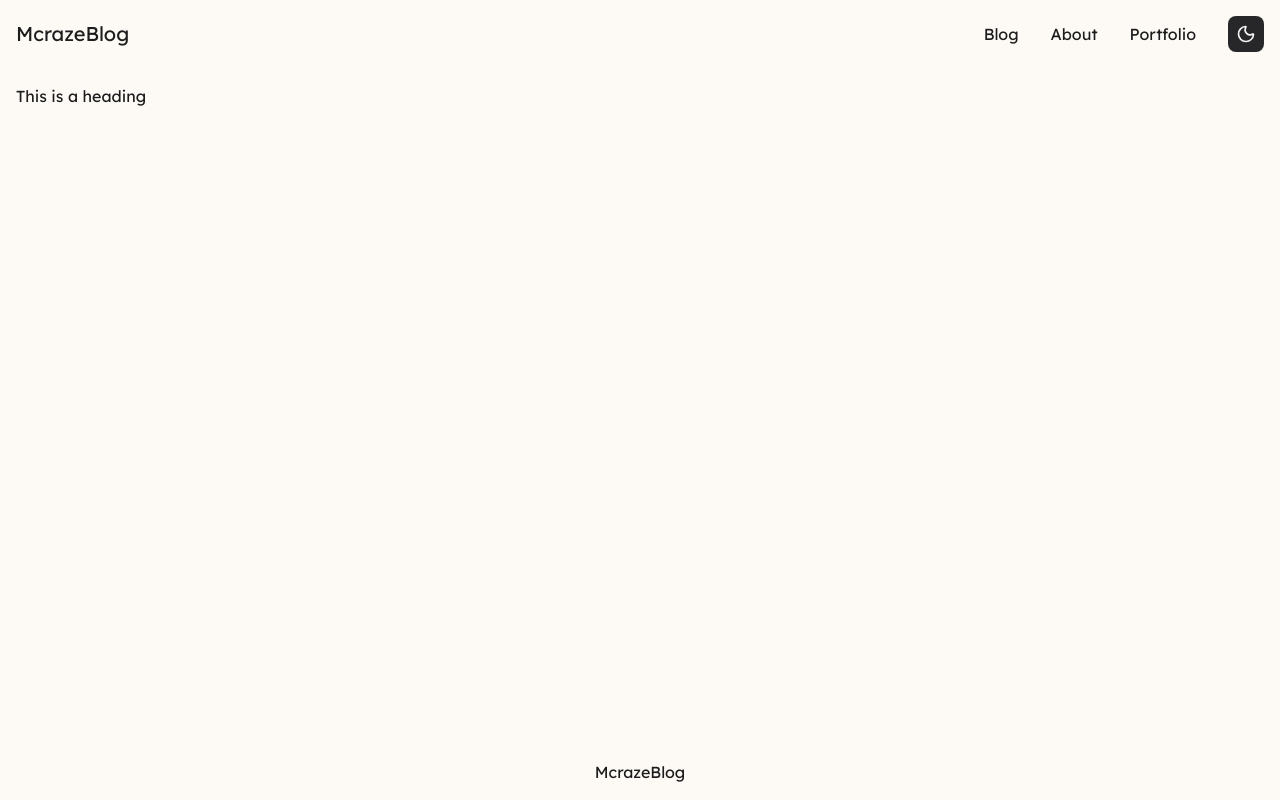
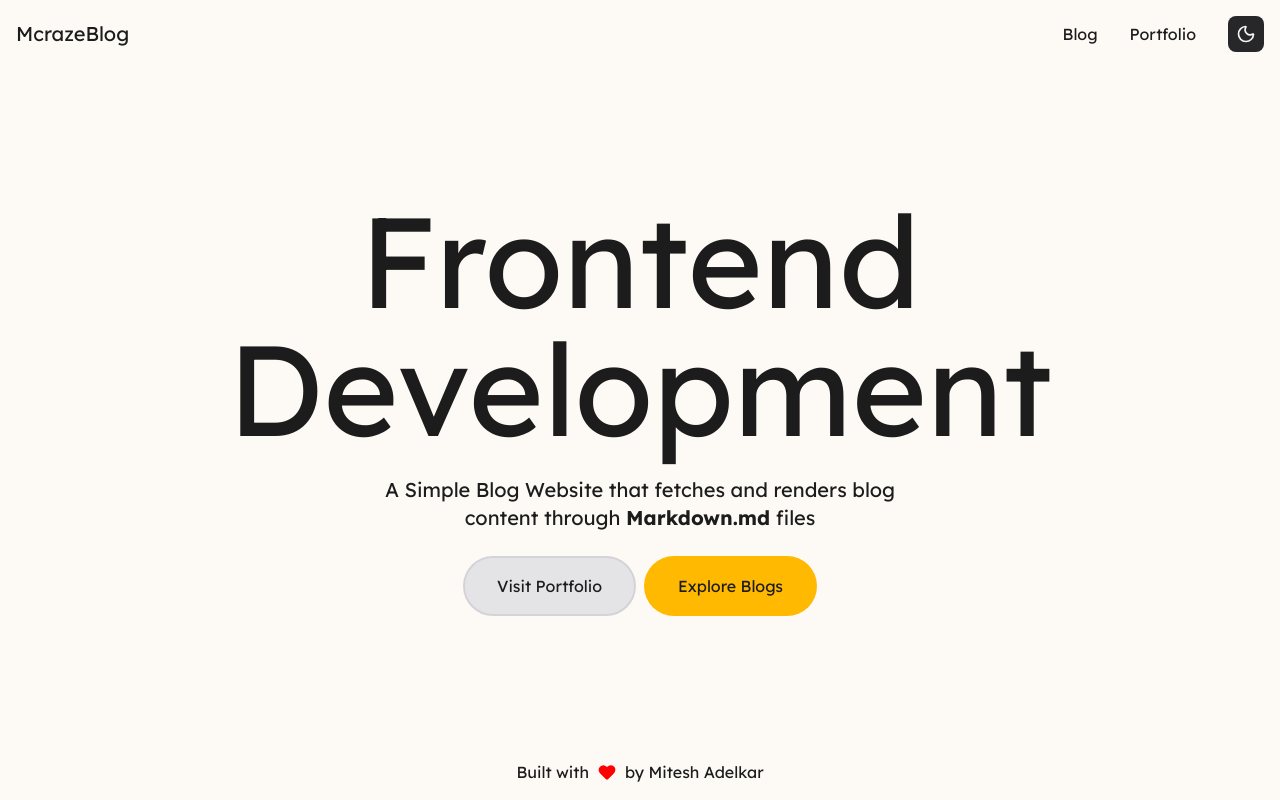
Before and after one commit to Mcraze/Markdown-Blog-Website, a Next.js app: page / in a window 1280 px wide. Built offline with nearby package versions, Linux system fonts and the light colour scheme.

Commit message:
Added search and Pagination

```diff
--- a/app/blog/page.tsx
+++ b/app/blog/page.tsx
@@ -1,47 +1,13 @@
-import Link from "next/link";
-import Section from "../components/Section"
-import { getAllPosts } from "../lib/posts"
-import Image from "next/image";
-import { ArrowUpRight, User } from "lucide-react";
+import { getAllPosts } from "../lib/posts";
+import BlogList from "../components/BlogList";
+import Section from "../components/Section";
 
-const page = () => {
-
-    const posts = getAllPosts();
-
+export default function BlogPage() {
+    const posts = getAllPosts(); // runs only on server
     return (
-        <>
-            <Section>
-                <div className="grid sm:grid-cols-2 md:grid-cols-3 gap-6">
-                    {
-                        posts.map((post) => (
-                            <Link key={post.slug} href={`/blog/${post.slug}`}>
-                                <article className="overflow-clip group">
-                                    <div className="overflow-hidden border rounded-lg max-h-60 min-h-60">
-                                        {
-                                            post.image && <img src={post.image} alt={post.title} width="100%" className="h-60 object-cover w-full group-hover:scale-105 transition-transform" />
-                                        }
-                                    </div>
-                                    <div className="py-4 grid gap-2">
-                                        <div>Mitesh Adelkar | {post.date}</div>
-                                        <div className="flex gap-4">
-                                            <h2 className="text-xl sm:line-clamp-2">{post.title}</h2>
-                                            <ArrowUpRight className="shrink-0 group-hover:scale-120 group-hover:text-blue-500 transition-transform" />
-                                        </div>
-                                        <p className="text-zinc-500 line-clamp-3">
-                                            Lorem ipsum dolor sit amet consectetur adipisicing elit. Modi corporis, nemo maiores veniam quibusdam quasi laborum
-                                        </p>
-                                        <div>
-                                            <span className="inline-block px-2 py-1 rounded-2xl border text-xs">React Js</span>
-                                        </div>
-                                    </div>
-                                </article>
-                            </Link>
-                        ))
-                    }
-                </div>
-            </Section>
-        </>
+        <Section>
+            <h1 className="mb-6 text-5xl">All Blogs</h1>
+            <BlogList posts={posts} />
+        </Section>
     )
 }
-
-export default page
--- /dev/null
+++ b/app/components/BlogList.tsx
@@ -0,0 +1,83 @@
+'use client';
+
+import { useState, useMemo } from "react";
+import Link from "next/link";
+import { ArrowUpRight } from "lucide-react";
+
+const POSTS_PER_PAGE = 6;
+
+export default function BlogList({ posts }: { posts: any[] }) {
+    const [currentPage, setCurrentPage] = useState(1);
+    const [search, setSearch] = useState("");
+
+    const filteredPosts = useMemo(() => {
+        const q = search.toLowerCase();
+        return posts.filter(p => p.title.toLowerCase().includes(q));
+    }, [posts, search]);
+
+    const totalPages = Math.ceil(filteredPosts.length / POSTS_PER_PAGE);
+    const paginatedPosts = filteredPosts.slice(
+        (currentPage - 1) * POSTS_PER_PAGE,
+        currentPage * POSTS_PER_PAGE
+    );
+
+    return (
+        <>
+            <div className="mb-6">
+                <input
+                    type="text"
+                    placeholder="Search blogs..."
+                    value={search}
+                    onChange={e => {
+                        setSearch(e.target.value);
+                        setCurrentPage(1);
+                    }}
+                    className="w-full sm:w-1/2 border rounded-lg px-4 py-2"
+                />
+            </div>
+
+            <div className="grid sm:grid-cols-2 md:grid-cols-3 gap-6">
+                {paginatedPosts.map(post => (
+                    <Link key={post.slug} href={`/blog/${post.slug}`}>
+                        <article className="overflow-clip group">
+                            <div className="overflow-hidden border rounded-lg max-h-60 min-h-60">
+                                {
+                                    post.image && <img src={post.image} alt={post.title} width="100%" className="h-60 object-cover w-full group-hover:scale-105 transition-transform" />
+                                }
+                            </div>
+                            <div className="py-4 grid gap-2">
+                                <div>Mitesh Adelkar | {post.date}</div>
+                                <div className="flex gap-4">
+                                    <h2 className="text-xl sm:line-clamp-2">{post.title}</h2>
+                                    <ArrowUpRight className="shrink-0 group-hover:scale-120 group-hover:text-amber-500 transition-transform" />
+                                </div>
+                                <p className="text-zinc-500 line-clamp-3">
+                                    Lorem ipsum dolor sit amet consectetur adipisicing elit. Modi corporis, nemo maiores veniam quibusdam quasi laborum
+                                </p>
+                                <div>
+                                    <span className="inline-block px-2 py-1 rounded-2xl border text-xs">React Js</span>
+                                </div>
+                            </div>
+                        </article>
+                    </Link>
+                ))}
+            </div>
+
+            {/* Pagination */}
+            {totalPages > 1 && (
+                <div className="flex justify-center mt-10 gap-2">
+                    {[...Array(totalPages)].map((_, i) => (
+                        <button
+                            key={i}
+                            onClick={() => setCurrentPage(i + 1)}
+                            className={`px-3 py-1 border rounded ${currentPage === i + 1 ? "bg-amber-500 text-white" : ""
+                                }`}
+                        >
+                            {i + 1}
+                        </button>
+                    ))}
+                </div>
+            )}
+        </>
+    );
+}
--- a/app/components/Footer.tsx
+++ b/app/components/Footer.tsx
@@ -1,9 +1,11 @@
+import { Copyright, Heart } from "lucide-react"
+
 const Footer = () => {
     return (
         <footer>
             <div className="max-w-7xl mx-auto p-4 flex justify-center items-center gap-4">
-                <div>
-                    McrazeBlog
+                <div className="flex items-center gap-2">
+                    Built with <Heart size={20} stroke="0" fill="red" /> by Mitesh Adelkar
                 </div>
             </div>
         </footer>
--- a/app/components/Header.tsx
+++ b/app/components/Header.tsx
@@ -7,8 +7,7 @@ import ThemeToggle from "./ThemeToggle";
 
 const menuLinks = [
     { name: "Blog", href: "/blog" },
-    { name: "About", href: "/about" },
-    { name: "Portfolio", href: "/portfolio" },
+    { name: "Portfolio", href: "https://mitesh-adelkar.netlify.app/" },
 ];
 
 const Header = () => {
--- a/app/page.tsx
+++ b/app/page.tsx
@@ -1,10 +1,22 @@
+import Link from "next/link";
 import Section from "./components/Section";
 
 export default function Home() {
   return (
     <>
       <Section>
-        <h1>This is a heading</h1>
+        <div className="min-h-[calc(100svh-156px)] flex flex-col justify-center items-center gap-6">
+          <h1 className="text-5xl sm:text-7xl md:text-8xl lg:text-9xl text-center">Frontend Development</h1>
+          <p className="text-center text-lg sm:text-xl max-w-lg">A Simple Blog Website that fetches and renders blog content through <strong>Markdown.md</strong> files</p>
+          <div className="w-full justify-center flex flex-col sm:flex-row gap-2">
+            <a href="https://mitesh-adelkar.netlify.app/">
+              <button className="w-full bg-zinc-200 px-8 py-4 border-2 border-zinc-300 rounded-full cursor-pointer dark:bg-zinc-800 hover:bg-zinc-100 dark:hover:bg-zinc-700 transition">Visit Portfolio</button>
+            </a>
+            <Link href="/blog">
+              <button className="w-full bg-amber-400 px-8 py-4 rounded-full border-2 border-transparent cursor-pointer dark:bg-amber-600 hover:bg-amber-500 transition">Explore Blogs</button>
+            </Link>
+          </div>
+        </div>
       </Section>
     </>
   );
```
